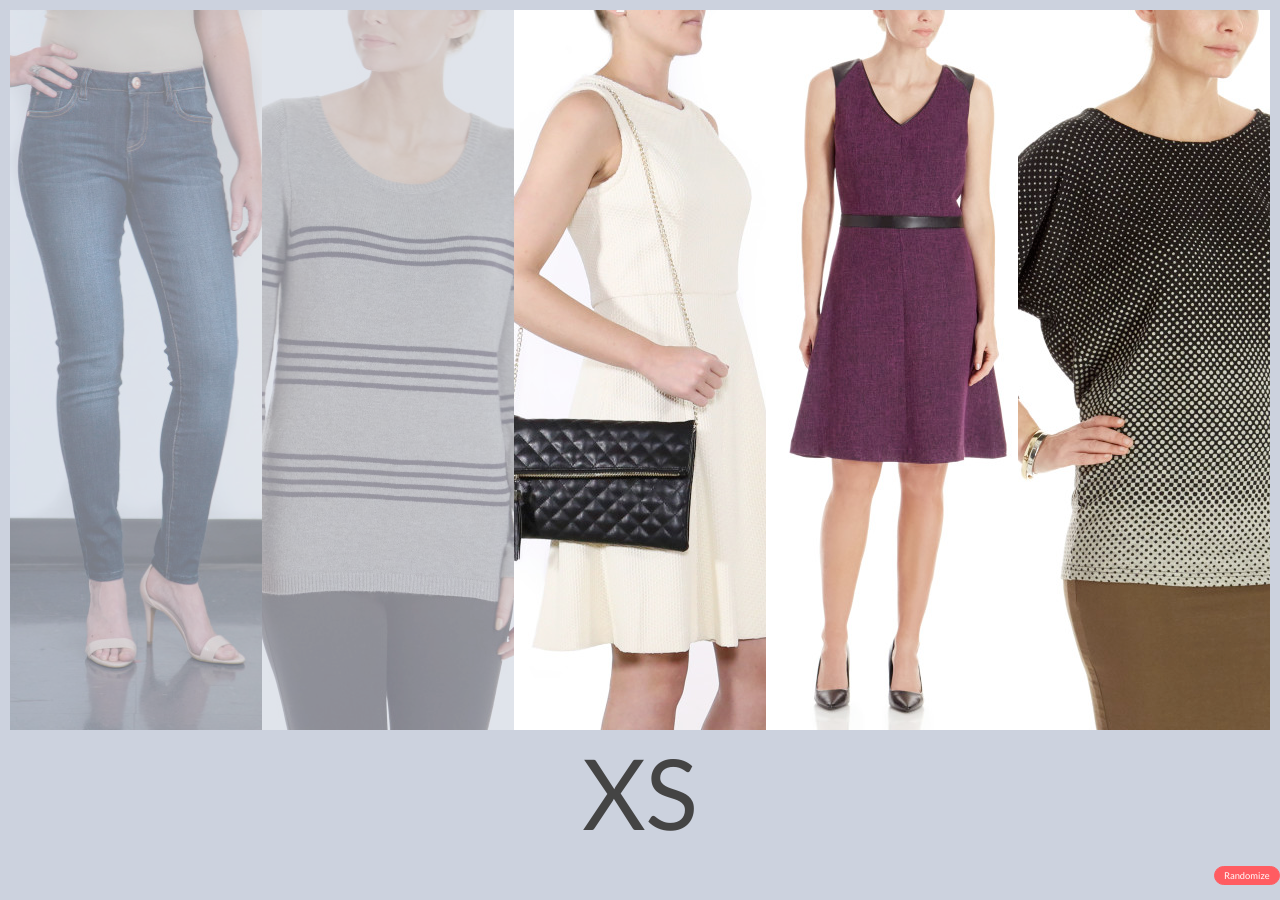
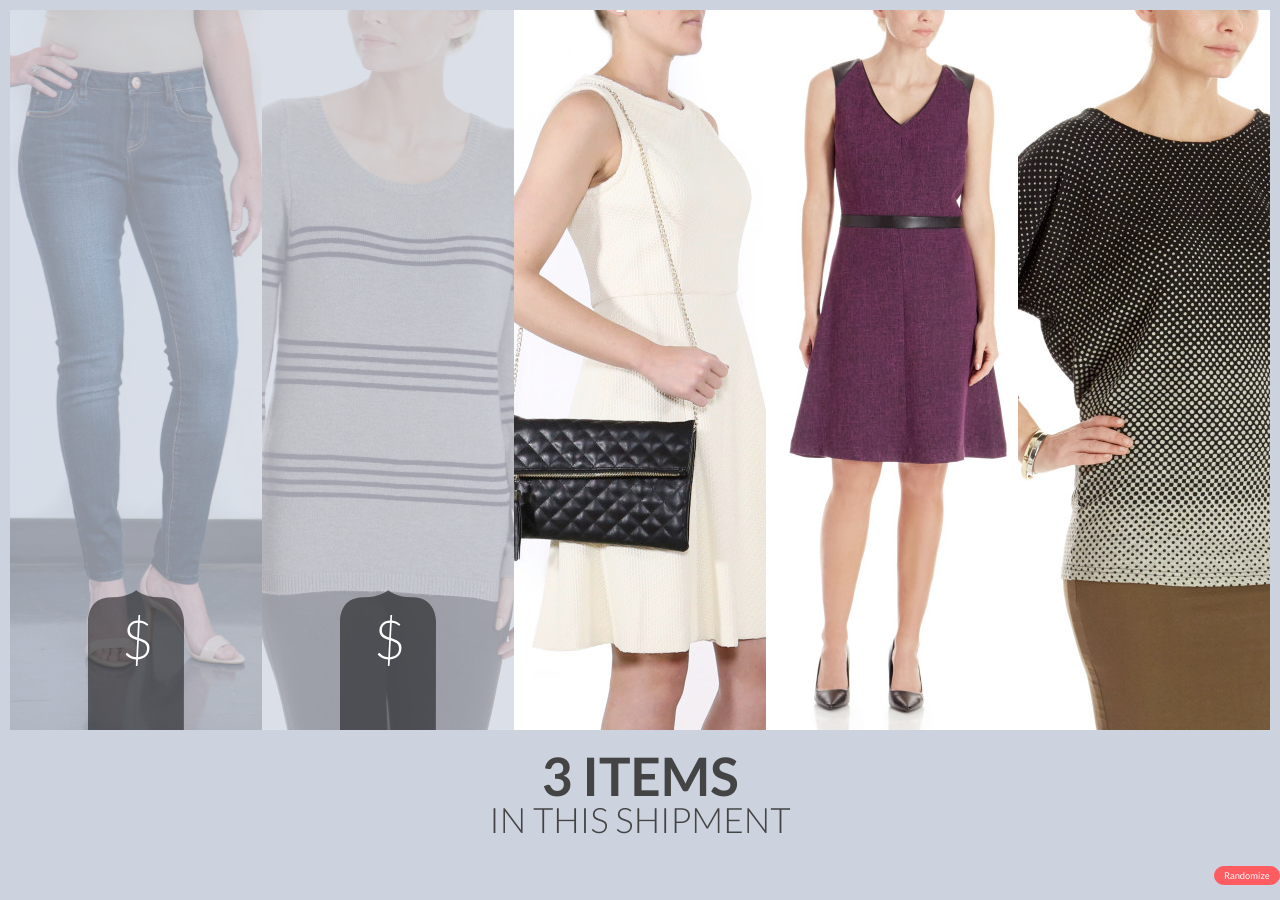
Before and after one commit to yorthehunter/returns-prototype, a Jekyll site: the page built from returns-prototype.html, in a window 1280 px wide. Built offline with Jekyll 4.4.1, drawn with Linux system fonts in a browser that asks for light colours.

Commit message:
start state, end state, indicators, better handling

```diff
--- a/_sass/site/modules/_returns-B.scss
+++ b/_sass/site/modules/_returns-B.scss
@@ -18,8 +18,9 @@ body {
   @extend %list-unstyled !optional;
 
   .returned-item {
-    overflow: hidden;
-    height: 80vh;
+    overflow:   hidden;
+    height:     80vh;
+    max-height: 720px;
     margin: 0;
     position: relative;
 
@@ -28,7 +29,6 @@ body {
     justify-content: center;
 
     &--current {
-      opacity:   1.0 !important;
       min-width: 480px;
       height:    85vh;
 
@@ -37,10 +37,12 @@ body {
 
       &:last-child  { margin-right: 0; }
       &:first-child { margin-left:  0; }
+
+      img { opacity: 1.0 !important; }
     }
 
     &--done {
-      opacity: 0.4;
+      img { opacity: 0.3; }
     }
 
     img {
@@ -57,26 +59,68 @@ body {
       left:    0;
       right:   0;
     }
+
+    &__indicator {
+      width:  96px;
+      height: 240px;
+      background-image: url('/assets/images/indicator.svg');
+      background-repeat: no-repeat;
+      background-position: center center;
+      position: absolute;
+      bottom: -240px;
+      left:    50%;
+      margin-left: -48px;
+      transition: all 0.4s cubic-bezier(.87,-.81,.19,1.84);
+
+      &::after {
+        content: '';
+        background-repeat: no-repeat;
+        background-position: center center;
+        width:  96px;
+        height: 96px;
+        display: block;
+      }
+
+      &--in::after {
+        background-image: url('/assets/images/checkmark.svg');
+      }
+
+      &--sold::after {
+        background-image: url('/assets/images/dollar_sign.svg');
+      }
+
+      &.active,
+      &.done {
+        bottom: -100px;
+      }
+    }
   }
 }
 
 .return-info {
   height:      calc(15vh - #{$returns_base_padding});
-  line-height: calc(15vh - #{$returns_base_padding});
   text-align: center;
-  @extend %uppercase !optional;
+  @extend %uppercase, %thick !optional;
   font-size: calc(12vh - #{$returns_base_padding});
+  line-height: 1;
+
+  display: flex;
+  align-items: center;
+  justify-content: center;
 
   &--double-lined {
-    font-size: calc(6vh - #{$returns_base_padding});
-    line-height: calc(6vh - #{$returns_base_padding});
+    strong {
+      font-size: calc(7vh - #{$returns_base_padding});
+    }
 
-    & > span {
-      @extend %small, %thin !optional;
+    span {
+      font-size: calc(5vh - #{$returns_base_padding});
+      @extend %thin !optional;
     }
   }
 }
 
+body.done      .return-info,
 body.sold      .return-info,
 body.dmg       .return-info,
 body.necklaces .return-info,
@@ -127,4 +171,8 @@ body.lg        .return-info{
   &--necklaces::after { background-color: $base-acc; }
   &--bracelets::after { background-color: $base-acc; }
   &--purses::after    { background-color: $base-acc; }
+  &--done::after {
+    right: 0;
+    background: linear-gradient(to right, rgba(229,93,136,1) 0%, rgba(95,195,228,1) 100%);
+  }
 }
--- a/returns-prototype.html
+++ b/returns-prototype.html
@@ -12,7 +12,7 @@ permalink: /returns-prototype/
   .returned-item--5::after { background-image: url({{'/assets/images/item_5.png' | prepend: site.baseurl }}); }
 </style>
 
-<ul class="returned-items-list">
+<ul class="returned-items-list" data-item-location="3 items">
   <li class="returned-item"
     data-item-status   = "out"
     data-item-type     = "purses"
@@ -20,6 +20,7 @@ permalink: /returns-prototype/
     data-item-location = ""
     date-item-id       = 1234567>
     <img src="{{site.baseurl}}/assets/images/item_1.png">
+    <div class="returned-item__indicator"></div>
   </li>
   <li class="returned-item"
     data-item-status   = "sold"
@@ -28,6 +29,7 @@ permalink: /returns-prototype/
     data-item-location = ""
     date-item-id       = 1234567>
     <img src="{{site.baseurl}}/assets/images/item_2.png">
+    <div class="returned-item__indicator"></div>
   </li>
   <li class="returned-item"
     data-item-status   = "out"
@@ -36,6 +38,7 @@ permalink: /returns-prototype/
     data-item-location = ""
     date-item-id       = 1234567>
     <img src="{{site.baseurl}}/assets/images/item_3.png">
+    <div class="returned-item__indicator"></div>
   </li>
   <li class="returned-item"
     data-item-status   = "out"
@@ -44,6 +47,7 @@ permalink: /returns-prototype/
     data-item-location = ""
     date-item-id       = 1234567>
     <img src="{{site.baseurl}}/assets/images/item_4.png">
+    <div class="returned-item__indicator"></div>
   </li>
   <li class="returned-item"
     data-item-status   = "sold"
@@ -52,6 +56,7 @@ permalink: /returns-prototype/
     data-item-location = ""
     date-item-id       = 1234567>
     <img src="{{site.baseurl}}/assets/images/item_5.png">
+    <div class="returned-item__indicator"></div>
   </li>
 </ul>
 <footer class="return-info bounceInUp animated"></footer>
@@ -103,13 +108,31 @@ permalink: /returns-prototype/
     		$(".returned-item:nth-child(5)").click();
     	}
     	else if(e.keyCode==55){
-        set_dmg($(".returned-item--current"));
+        if ( $(".returned-item--current").length ) {
+          set_dmg($(".returned-item--current"));
+        }
     	}
     	else if(e.keyCode==56){
-        sold($(".returned-item--current"));
+        if ( $(".returned-item--current").length ) {
+          sold($(".returned-item--current"));
+        }
     	}
     	else if(e.keyCode==57){
-        set_in($(".returned-item--current"));
+        if ( $(".returned-item--current").length ) {
+          set_in($(".returned-item--current"));
+        }
+    	}
+    	else if(e.keyCode==48){
+        if ( $(".returned-item--done").length == 5 ) {
+          $(".returned-item").removeClass("returned-item--current");
+          $(".returns-banner").removeClass().addClass("returns-banner returns-banner--done");
+          $("body").removeClass().addClass("done");
+          $(".return-info").removeClass().addClass("return-info").width("100%").offset({ left: 0 });
+          $(".return-info").addClass("return-info--double-lined").html("<span><strong>return processed!</strong><br>Scan next shipment to continue</span>")
+        }
+        else {
+          alert("not done");
+        }
     	}
     });
 
@@ -149,6 +172,8 @@ permalink: /returns-prototype/
 
     done_items = $(".returned-item--done");
     $(".returned-items-list").append(done_items, $(".returned-item:not('.returned-item--done')"));
+
+    write_location($(".returned-items-list"), false);
   }
 
   function set_dmg(e) {
@@ -202,17 +227,15 @@ permalink: /returns-prototype/
   function item_status() {
     $(".returned-item").each( function () {
       status = $(this).data("item-status");
-      indicator = $(this).find(".returned-item__status");
+      indicator = $(this).find(".returned-item__indicator");
       if (status == "sold") {
-        indicator.removeClass("returned-item__status--undisclosed");
-        indicator.find("span").text("$");
+        indicator.removeClass("returned-item__indicator--in").addClass("returned-item__indicator returned-item__indicator--sold bounceInUp active animated");
       }
       else if (status == "" || status == "out") {
-        indicator.addClass("returned-item__status--undisclosed");
+        indicator.removeClass().addClass("returned-item__indicator");
       }
       else if (status != "out") {
-        indicator.removeClass("returned-item__status--undisclosed");
-        indicator.find("span").text("√");
+        indicator.removeClass("returned-item__indicator--sold").addClass("returned-item__indicator returned-item__indicator--in bounceInUp active animated");
       }
     });
   }
@@ -246,10 +269,13 @@ permalink: /returns-prototype/
       target.width(width).offset({ left: offset.left });
     }
     if (loc == "purses"){
-      target.addClass("return-info--double-lined").html("purses<br><span>& scarves</span>")
+      target.addClass("return-info--double-lined").html("<span><strong>purses</strong><br>& scarves</span>")
     }
     else if (loc == "bracelets"){
-      target.addClass("return-info--double-lined").html("bracelets<br><span>& earrings</span>")
+      target.addClass("return-info--double-lined").html("<span><strong>bracelets</strong><br>& earrings</span>")
+    }
+    else if (loc == "1 item" || loc == "2 items" || loc == "3 items" || loc == "4 items" || loc == "5 items" ){
+      target.addClass("return-info--double-lined").html("<span><strong>"+loc+"</strong><br>in this shipment</span>")
     }
     else {
       target.removeClass("return-info--double-lined").html(loc);
@@ -257,8 +283,7 @@ permalink: /returns-prototype/
     // Some silly js horseshit that reruns a CSS animation. God.
     target.removeClass('bounceInUp');
     setTimeout(
-        function(){target.addClass('bounceInUp')}
-        , 1);
+        function(){target.addClass('bounceInUp')}, 1);
 
     $(".returned-item--current").removeClass("returned-item--sold returned-item--lg returned-item--md returned-item--sm returned-item--xs returned-item--dmg returned-item--jewelry returned-item--clr returned-item--acc returned-item--rtv").addClass("returned-item--"+e.data("item-location"));
   }
```
Also changed, not shown: assets/images/checkmark.svg (added), assets/images/dollar_sign.svg (added), assets/images/indicator.svg (added), 6 other files.
